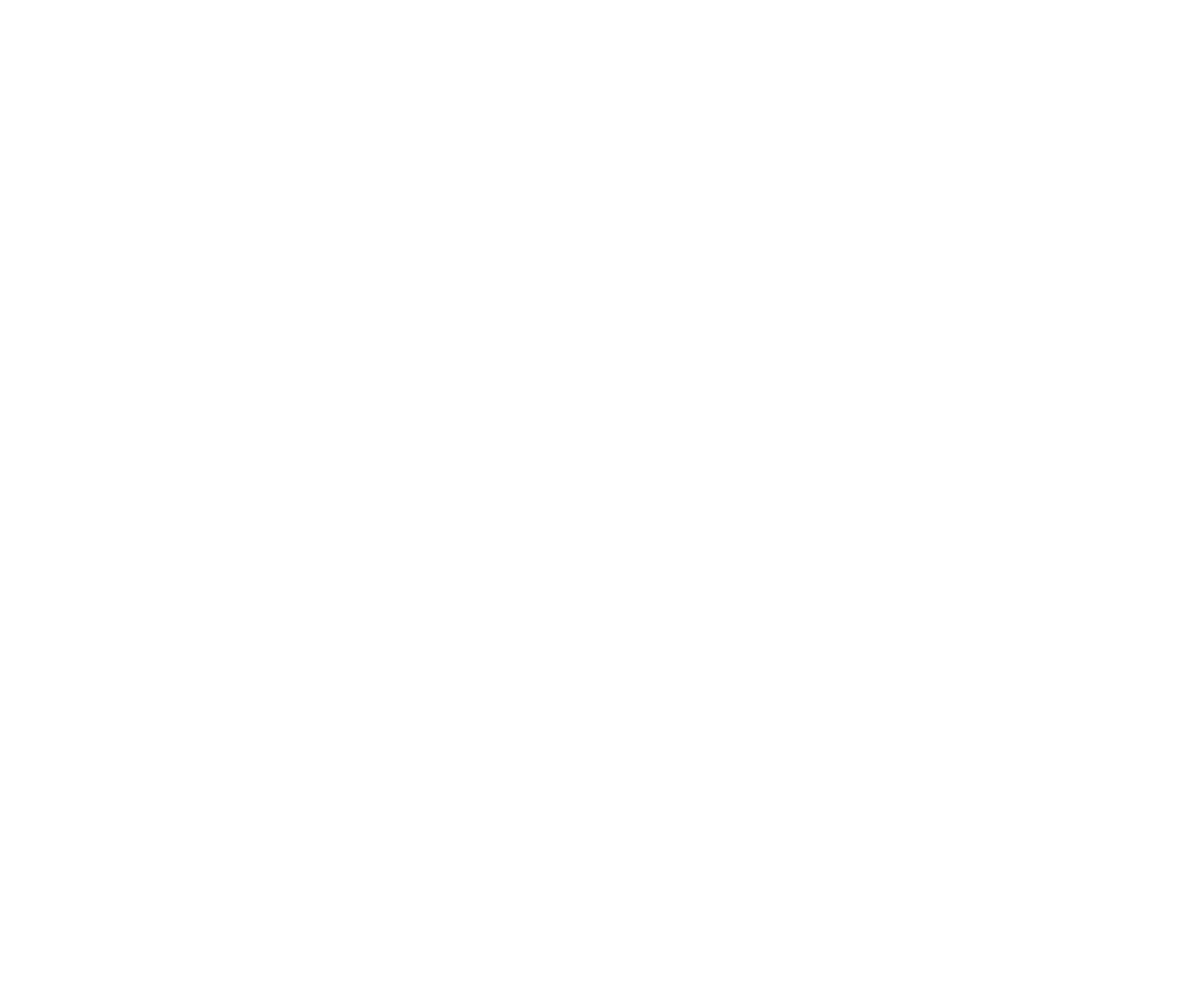
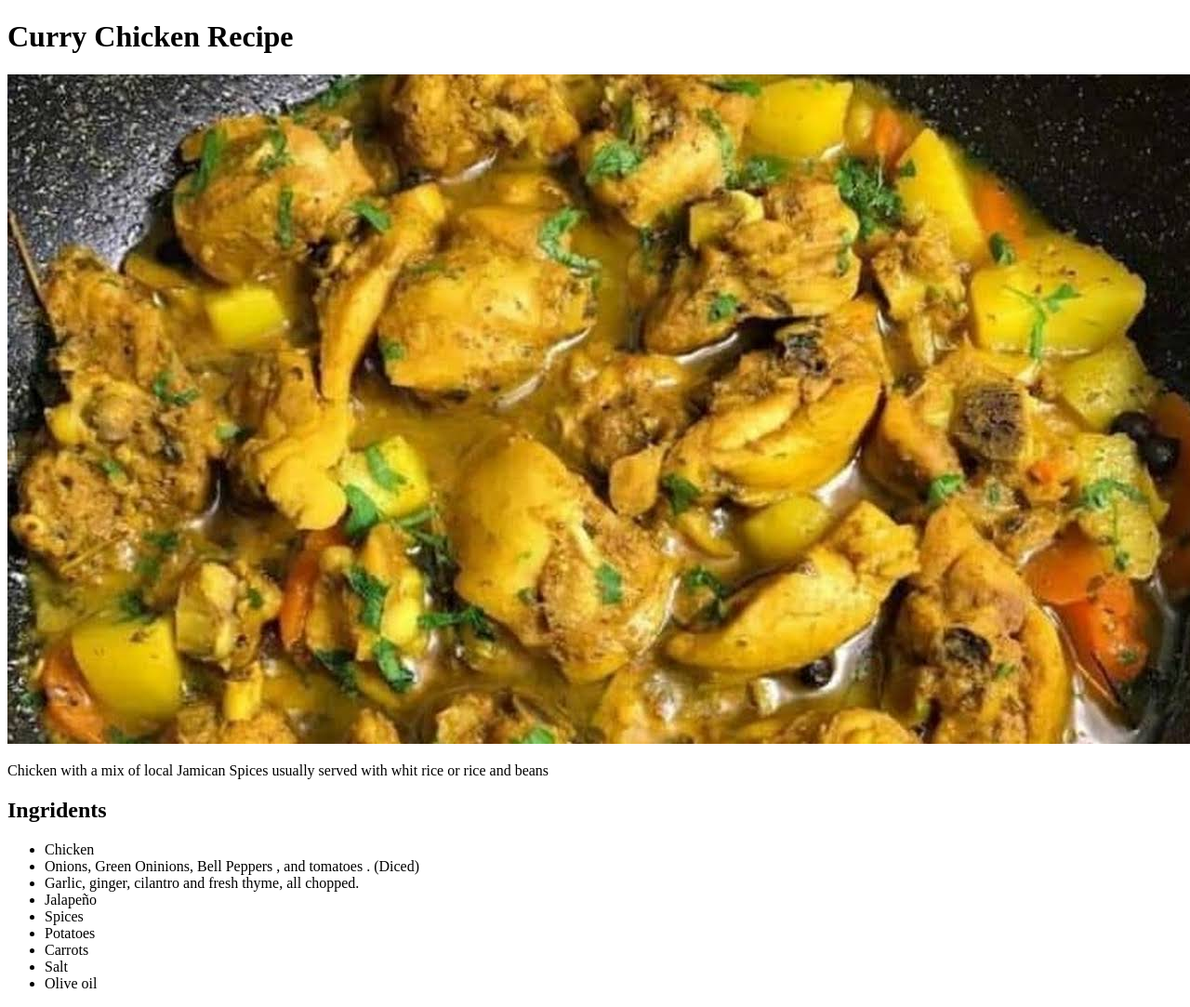
Before and after one commit to Hubiscus/Recipe_page_projects, a plain HTML site: page pages/Curry_Chicken.html in a window 1280 px wide. Shown: the whole page at 93% size. Before the commit the page ends 800 px from the top, so only its background shows below. Drawn offline with Linux system fonts and the light colour scheme.

Commit message:
Flesh out content for curry page

```diff
--- a/pages/Curry_Chicken.html
+++ b/pages/Curry_Chicken.html
@@ -8,6 +8,20 @@
 
 
     <body>
-
+    <h1>Curry Chicken Recipe</h1>
+    <img src="/images/unnamed.jpg">
+    <p>Chicken with a mix of local Jamican Spices usually served with whit rice or rice and beans</p>
+    <h2>Ingridents</h2>
+    <ul>
+        <li>Chicken</li>
+        <li>Onions, Green Oninions, Bell Peppers , and tomatoes . (Diced)</li>
+        <li>Garlic, ginger, cilantro and fresh thyme, all chopped. </li>
+        <li>Jalapeño</li>
+        <li>Spices</li>
+        <li>Potatoes</li>
+        <li>Carrots</li>
+        <li>Salt</li>
+        <li>Olive oil</li>
+    </ul>
     </body>
 </html>
```
Also changed, not shown: index.html (+0 -1 lines), images/unnamed.jpg (added).
